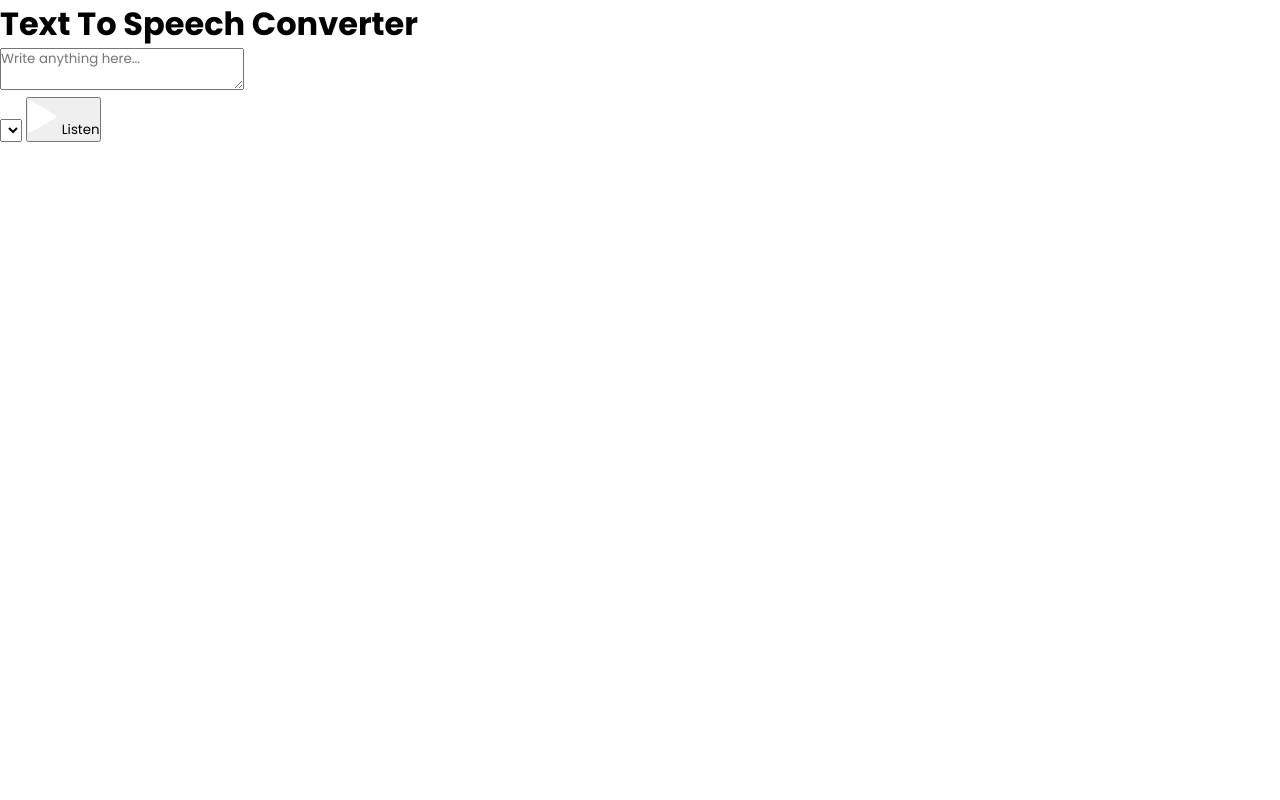
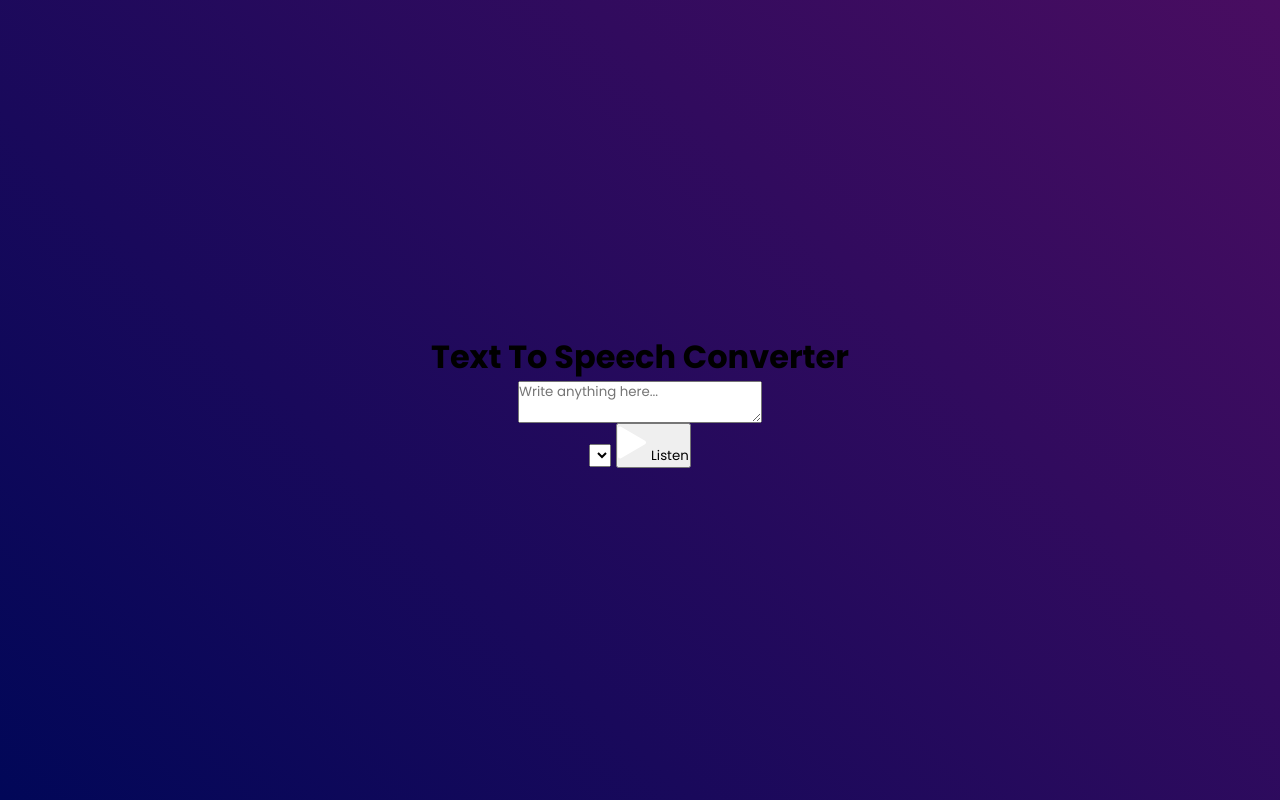
Before and after one commit to Harjot2552/text-to-speech, a plain HTML site: page index.html in a window 1280 px wide. Drawn offline with Linux system fonts and the light colour scheme.

Commit message:
Set the minimum height and width for the main div of the webpage in which there are all the elements like button textarea

```diff
--- a/style.css
+++ b/style.css
@@ -6,3 +6,13 @@
     box-sizing: border-box;
     font-family: "Poppins", system-ui;
 }
+
+.hero{
+    width: 100%;
+    min-height: 100vh;
+    background: linear-gradient(45deg, #010758, #490d61);
+    display: flex;
+    align-items: center;
+    justify-content: center;
+    flex-direction: column;
+}
```
